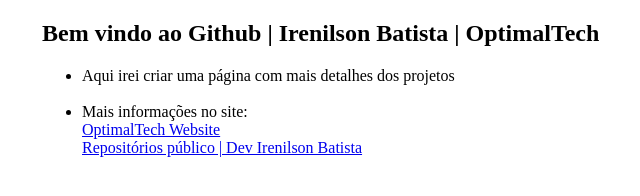
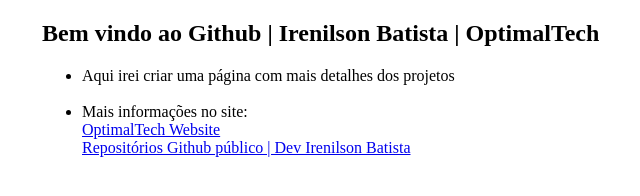
Before and after one commit to iresantosbatista/iresantosbatista.github.io, a plain HTML site: page index.html in a window 1280 px wide. Shown: the whole page, without its empty margins (173-813 px from the left). Drawn offline with Linux system fonts and the light colour scheme.

Commit message:
Alteração do arquivo index.html 4

```diff
--- a/index.html
+++ b/index.html
@@ -44,7 +44,7 @@
                 <br />
                 <li>Mais informações no site:<br />
                 <a href="https://optimaltech.com.br/">OptimalTech Website</a><br />
-                <a href="https://github.com/iresantosbatista/iresantosbatista.github.io/" target="_blank" rel="noopener noreferrer">Repositórios público | Dev Irenilson Batista</a>
+                <a href="https://github.com/iresantosbatista/iresantosbatista.github.io/" target="_blank" rel="noopener noreferrer">Repositórios Github público | Dev Irenilson Batista</a>
             </ul>
         </div>
     </main>
```
